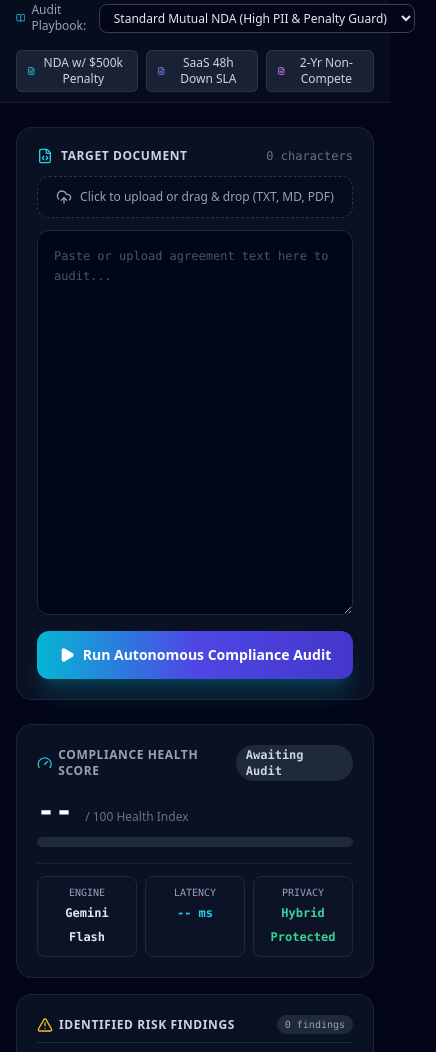
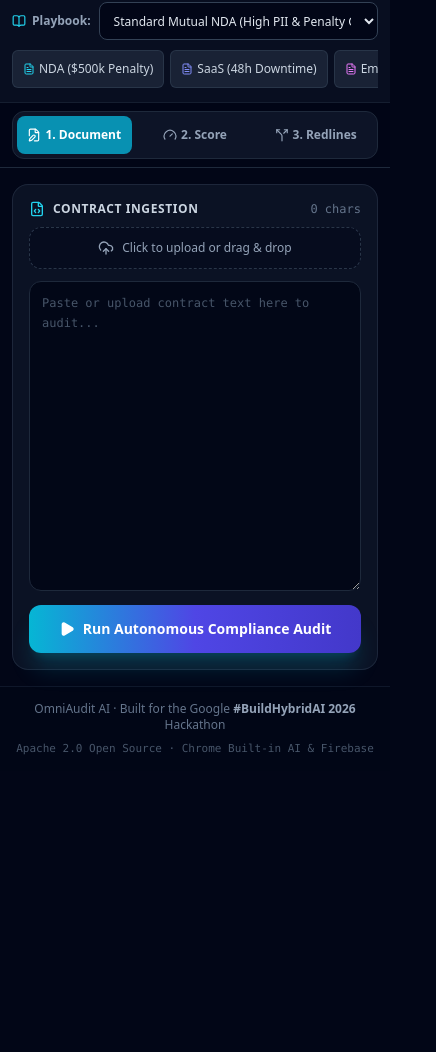
Before and after one commit to alfredoalvarado53-ui/omniaudit-ai, a plain HTML site: page index.html in a window 390 px wide. Shown: the part 73-1125 px from the top of the page, 436 px wide, since content can reach past the window. After the commit the page ends 844 px from the top, so only its background shows below. Drawn offline with nearby package versions, Linux system fonts and the light colour scheme.

Commit message:
feat(mobile): add responsive layout and mobile sticky tab navigation

```diff
--- a/index.html
+++ b/index.html
@@ -2,23 +2,26 @@
 <html lang="en" class="h-full bg-slate-950 text-slate-100 antialiased">
 <head>
   <meta charset="UTF-8" />
-  <meta name="viewport" content="width=device-width, initial-scale=1.0" />
+  <meta name="viewport" content="width=device-width, initial-scale=1.0, maximum-scale=1.0, user-scalable=no" />
   <title>OmniAudit AI — Enterprise Hybrid Contract & Compliance Studio</title>
+  <meta name="description" content="Enterprise hybrid contract review and compliance studio with on-device Chrome Built-in AI (Gemini Nano) and Firebase AI Logic cloud fallback." />
+
   <!-- Tailwind CSS -->
   <script src="https://cdn.tailwindcss.com"></script>
   <!-- Marked for Markdown -->
   <script src="https://cdn.jsdelivr.net/npm/marked/marked.min.js"></script>
   <!-- Lucide Icons -->
   <script src="https://unpkg.com/lucide@latest"></script>
+
   <style>
     .glass-card {
-      background: rgba(15, 23, 42, 0.7);
+      background: rgba(15, 23, 42, 0.75);
       backdrop-filter: blur(16px);
-      border: 1px solid rgba(51, 65, 85, 0.4);
+      border: 1px solid rgba(51, 65, 85, 0.45);
     }
     .custom-scroll::-webkit-scrollbar {
-      width: 6px;
-      height: 6px;
+      width: 5px;
+      height: 5px;
     }
     .custom-scroll::-webkit-scrollbar-track {
       background: rgba(15, 23, 42, 0.6);
@@ -30,58 +33,69 @@
     .custom-scroll::-webkit-scrollbar-thumb:hover {
       background: #475569;
     }
+    /* Smooth tab transition */
+    .tab-content-active {
+      display: flex !important;
+    }
+    /* Mobile-optimized touch targets */
+    @media (max-width: 640px) {
+      button, select, input, a {
+        min-height: 38px;
+      }
+    }
   </style>
 </head>
-<body class="min-h-full flex flex-col font-sans selection:bg-cyan-500 selection:text-white">
+<body class="min-h-full flex flex-col font-sans selection:bg-cyan-500 selection:text-white bg-slate-950">
 
   <!-- Top Global Header -->
   <header class="border-b border-slate-800/80 bg-slate-900/90 backdrop-blur-md sticky top-0 z-50">
-    <div class="max-w-[1600px] mx-auto px-4 sm:px-6 lg:px-8 h-16 flex items-center justify-between">
+    <div class="max-w-[1600px] mx-auto px-3 sm:px-6 lg:px-8 h-16 flex items-center justify-between gap-2">
 
       <!-- Brand & Version -->
-      <div class="flex items-center gap-3">
-        <div class="w-10 h-10 rounded-xl bg-gradient-to-tr from-cyan-500 via-indigo-500 to-fuchsia-500 flex items-center justify-center shadow-lg shadow-cyan-500/25">
+      <div class="flex items-center gap-2.5 sm:gap-3">
+        <div class="w-9 h-9 sm:w-10 sm:h-10 rounded-xl bg-gradient-to-tr from-cyan-500 via-indigo-500 to-fuchsia-500 flex items-center justify-center shadow-lg shadow-cyan-500/25 shrink-0">
           <i data-lucide="shield-check" class="w-5 h-5 text-white"></i>
         </div>
         <div>
-          <div class="flex items-center gap-2">
-            <span class="font-extrabold text-lg tracking-tight bg-gradient-to-r from-cyan-400 via-indigo-200 to-white bg-clip-text text-transparent">
+          <div class="flex items-center gap-1.5 sm:gap-2">
+            <span class="font-extrabold text-base sm:text-lg tracking-tight bg-gradient-to-r from-cyan-400 via-indigo-200 to-white bg-clip-text text-transparent">
               OmniAudit AI
             </span>
-            <span class="text-[10px] font-mono uppercase bg-cyan-950 text-cyan-400 border border-cyan-800/80 px-2 py-0.5 rounded-full font-bold">
+            <span class="text-[9px] sm:text-[10px] font-mono uppercase bg-cyan-950/80 text-cyan-400 border border-cyan-800/80 px-1.5 sm:px-2 py-0.5 rounded-full font-bold">
               Studio Pro
             </span>
           </div>
-          <span class="text-xs text-slate-400 font-mono hidden sm:inline">Enterprise Hybrid Contract Intelligence</span>
+          <span class="text-[11px] text-slate-400 font-mono hidden md:inline">Enterprise Hybrid Contract Intelligence</span>
         </div>
       </div>
 
       <!-- Live Network & Engine Telemetry -->
-      <div class="flex items-center gap-3">
+      <div class="flex items-center gap-1.5 sm:gap-2.5">
         <!-- Live Connection Status -->
-        <div id="netStatusBadge" class="flex items-center gap-2 px-3 py-1.5 rounded-full text-xs font-mono font-medium bg-emerald-950/60 text-emerald-300 border border-emerald-700/60 shadow-sm transition">
-          <span class="w-2 h-2 rounded-full bg-emerald-400"></span>
-          <span id="netStatusText">Online · Hybrid Ready</span>
+        <div id="netStatusBadge" class="flex items-center gap-1.5 px-2.5 sm:px-3 py-1 sm:py-1.5 rounded-full text-[11px] sm:text-xs font-mono font-medium bg-emerald-950/60 text-emerald-300 border border-emerald-700/60 shadow-sm transition">
+          <span class="w-2 h-2 rounded-full bg-emerald-400 shrink-0"></span>
+          <span id="netStatusText" class="truncate max-w-[110px] sm:max-w-none">Online · Hybrid</span>
         </div>
 
         <!-- Live Model / Engine Routing Badge -->
-        <div id="engineStatusBadge" class="flex items-center gap-2 px-3 py-1.5 rounded-full text-xs font-mono font-medium bg-slate-800 text-slate-300 border border-slate-700 shadow-sm">
-          <span class="w-2 h-2 rounded-full bg-cyan-400 animate-pulse"></span>
-          <span id="engineBadgeText">Detecting Nano / Cloud...</span>
+        <div id="engineStatusBadge" class="hidden xs:flex items-center gap-1.5 px-2.5 sm:px-3 py-1 sm:py-1.5 rounded-full text-[11px] sm:text-xs font-mono font-medium bg-slate-800 text-slate-300 border border-slate-700 shadow-sm">
+          <span class="w-2 h-2 rounded-full bg-cyan-400 animate-pulse shrink-0"></span>
+          <span id="engineBadgeText" class="truncate max-w-[90px] sm:max-w-none">Auto Engine</span>
         </div>
       </div>
     </div>
   </header>
 
-  <!-- Sub-Header: Playbook & Preset Bar -->
-  <section class="border-b border-slate-800/60 bg-slate-900/40 px-4 sm:px-6 lg:px-8 py-2.5">
-    <div class="max-w-[1600px] mx-auto flex flex-wrap items-center justify-between gap-4">
+  <!-- Sub-Header: Playbook & Quick Templates Bar (Scrollable on mobile) -->
+  <section class="border-b border-slate-800/60 bg-slate-900/50 px-3 sm:px-6 lg:px-8 py-2.5">
+    <div class="max-w-[1600px] mx-auto flex flex-col md:flex-row md:items-center justify-between gap-2.5">
+
       <!-- Playbook Selector -->
-      <div class="flex items-center gap-2">
-        <span class="text-xs font-medium text-slate-400 flex items-center gap-1.5">
-          <i data-lucide="book-open" class="w-3.5 h-3.5 text-cyan-400"></i> Audit Playbook:
+      <div class="flex items-center gap-2 w-full md:w-auto">
+        <span class="text-xs font-semibold text-slate-400 flex items-center gap-1.5 shrink-0">
+          <i data-lucide="book-open" class="w-3.5 h-3.5 text-cyan-400"></i> <span class="hidden sm:inline">Audit</span> Playbook:
         </span>
-        <select id="playbookSelect" class="bg-slate-950 border border-slate-700 text-slate-200 text-xs rounded-lg px-2.5 py-1 focus:ring-1 focus:ring-cyan-500 outline-none font-medium">
+        <select id="playbookSelect" class="w-full md:w-auto bg-slate-950 border border-slate-700 text-slate-200 text-xs rounded-lg px-2.5 py-1.5 focus:ring-1 focus:ring-cyan-500 outline-none font-medium transition cursor-pointer">
           <option value="standard_nda">Standard Mutual NDA (High PII & Penalty Guard)</option>
           <option value="enterprise_saas">Enterprise SaaS Master Services Agreement</option>
           <option value="employment_contract">Senior Tech Employment & IP Assignment</option>
@@ -89,57 +103,75 @@
         </select>
       </div>
 
-      <!-- Quick Document Templates -->
-      <div class="flex items-center gap-2">
-        <span class="text-xs text-slate-500 font-mono hidden md:inline">Quick Templates:</span>
-        <button id="btnTplNDA" class="text-xs px-2.5 py-1 rounded-md bg-slate-800/80 hover:bg-slate-700 text-slate-300 border border-slate-700/60 transition flex items-center gap-1">
-          <i data-lucide="file-text" class="w-3 h-3 text-cyan-400"></i> NDA w/ $500k Penalty
+      <!-- Quick Document Templates (Horizontal scroll on mobile) -->
+      <div class="flex items-center gap-1.5 overflow-x-auto pb-1 md:pb-0 custom-scroll no-scrollbar">
+        <span class="text-xs text-slate-500 font-mono hidden lg:inline shrink-0">Sample Templates:</span>
+        <button id="btnTplNDA" class="text-xs whitespace-nowrap px-2.5 py-1.5 rounded-md bg-slate-800/80 hover:bg-slate-700 text-slate-300 border border-slate-700/60 transition flex items-center gap-1 shrink-0 active:scale-95">
+          <i data-lucide="file-text" class="w-3 h-3 text-cyan-400"></i> NDA ($500k Penalty)
         </button>
-        <button id="btnTplSaaS" class="text-xs px-2.5 py-1 rounded-md bg-slate-800/80 hover:bg-slate-700 text-slate-300 border border-slate-700/60 transition flex items-center gap-1">
-          <i data-lucide="file-text" class="w-3 h-3 text-indigo-400"></i> SaaS 48h Down SLA
+        <button id="btnTplSaaS" class="text-xs whitespace-nowrap px-2.5 py-1.5 rounded-md bg-slate-800/80 hover:bg-slate-700 text-slate-300 border border-slate-700/60 transition flex items-center gap-1 shrink-0 active:scale-95">
+          <i data-lucide="file-text" class="w-3 h-3 text-indigo-400"></i> SaaS (48h Downtime)
         </button>
-        <button id="btnTplEmployment" class="text-xs px-2.5 py-1 rounded-md bg-slate-800/80 hover:bg-slate-700 text-slate-300 border border-slate-700/60 transition flex items-center gap-1">
-          <i data-lucide="file-text" class="w-3 h-3 text-fuchsia-400"></i> 2-Yr Non-Compete
+        <button id="btnTplEmployment" class="text-xs whitespace-nowrap px-2.5 py-1.5 rounded-md bg-slate-800/80 hover:bg-slate-700 text-slate-300 border border-slate-700/60 transition flex items-center gap-1 shrink-0 active:scale-95">
+          <i data-lucide="file-text" class="w-3 h-3 text-fuchsia-400"></i> Employment (Non-Compete)
         </button>
       </div>
     </div>
   </section>
 
-  <!-- Main 3-Column Studio Layout -->
-  <main class="flex-1 max-w-[1600px] mx-auto w-full px-4 sm:px-6 lg:px-8 py-6 grid grid-cols-1 lg:grid-cols-12 gap-6">
+  <!-- Mobile View Selector Pills (Only visible on screens < 1024px) -->
+  <nav class="lg:hidden border-b border-slate-800 bg-slate-950/90 px-3 py-2 sticky top-16 z-40 backdrop-blur-md">
+    <div class="grid grid-cols-3 gap-1.5 bg-slate-900/90 p-1 rounded-xl border border-slate-800">
+      <button id="mobileTabEditor" class="py-1.5 text-xs font-semibold rounded-lg text-center transition bg-cyan-600 text-white flex items-center justify-center gap-1">
+        <i data-lucide="file-edit" class="w-3.5 h-3.5"></i>
+        <span>1. Document</span>
+      </button>
+      <button id="mobileTabScore" class="py-1.5 text-xs font-semibold rounded-lg text-center transition text-slate-400 hover:text-white flex items-center justify-center gap-1">
+        <i data-lucide="gauge" class="w-3.5 h-3.5"></i>
+        <span>2. Score</span>
+      </button>
+      <button id="mobileTabResults" class="py-1.5 text-xs font-semibold rounded-lg text-center transition text-slate-400 hover:text-white flex items-center justify-center gap-1">
+        <i data-lucide="split" class="w-3.5 h-3.5"></i>
+        <span>3. Redlines</span>
+      </button>
+    </div>
+  </nav>
+
+  <!-- Main Studio Workspace (Responsive 3-Column on Desktop / Tabbed Stack on Mobile) -->
+  <main class="flex-1 max-w-[1600px] mx-auto w-full px-3 sm:px-6 lg:px-8 py-4 sm:py-6 grid grid-cols-1 lg:grid-cols-12 gap-5 sm:gap-6">
 
     <!-- Column 1: Document Editor & File Ingestion (4 cols) -->
-    <div class="lg:col-span-4 flex flex-col gap-4">
-      <div class="glass-card rounded-2xl p-5 flex-1 flex flex-col">
+    <div id="colEditor" class="lg:col-span-4 flex flex-col gap-4">
+      <div class="glass-card rounded-2xl p-4 sm:p-5 flex-1 flex flex-col">
 
         <!-- Header with file drop and char count -->
-        <div class="flex items-center justify-between mb-3">
+        <div class="flex items-center justify-between mb-2.5">
           <div class="flex items-center gap-2">
             <i data-lucide="file-code" class="w-4 h-4 text-cyan-400"></i>
-            <h2 class="text-xs font-bold uppercase tracking-wider text-slate-300">Target Document</h2>
+            <h2 class="text-xs font-bold uppercase tracking-wider text-slate-300">Contract Ingestion</h2>
           </div>
-          <span id="charCount" class="text-xs font-mono text-slate-500">0 characters</span>
+          <span id="charCount" class="text-xs font-mono text-slate-500">0 chars</span>
         </div>
 
         <!-- Drag & Drop Zone / Upload Input -->
-        <div id="dropZone" class="border border-dashed border-slate-700/80 hover:border-cyan-500/60 bg-slate-950/40 rounded-xl p-3 mb-3 text-center transition cursor-pointer flex items-center justify-center gap-2">
+        <div id="dropZone" class="border border-dashed border-slate-700/80 hover:border-cyan-500/60 bg-slate-950/40 rounded-xl p-3 mb-3 text-center transition cursor-pointer flex items-center justify-center gap-2 active:bg-slate-900">
           <input type="file" id="fileUpload" accept=".txt,.md,.json,.pdf,.doc,.docx" class="hidden" />
           <i data-lucide="upload-cloud" class="w-4 h-4 text-slate-400"></i>
-          <span class="text-xs text-slate-400 font-medium">Click to upload or drag & drop (TXT, MD, PDF)</span>
+          <span class="text-xs text-slate-400 font-medium">Click to upload or drag & drop</span>
         </div>
 
-        <!-- Textarea -->
+        <!-- Contract Textarea -->
         <textarea
           id="docText"
-          rows="18"
-          placeholder="Paste or upload agreement text here to audit..."
-          class="w-full flex-1 rounded-xl bg-slate-950/90 border border-slate-800 p-4 font-mono text-xs text-slate-200 placeholder:text-slate-600 focus:outline-none focus:ring-1 focus:ring-cyan-500 focus:border-cyan-500 custom-scroll leading-relaxed"
+          rows="14"
+          placeholder="Paste or upload contract text here to audit..."
+          class="w-full flex-1 min-h-[260px] sm:min-h-[340px] rounded-xl bg-slate-950/90 border border-slate-800 p-3 sm:p-4 font-mono text-xs text-slate-200 placeholder:text-slate-600 focus:outline-none focus:ring-1 focus:ring-cyan-500 focus:border-cyan-500 custom-scroll leading-relaxed"
         ></textarea>
 
         <!-- Audit Trigger Button -->
         <button
           id="btnRunAudit"
-          class="mt-4 w-full py-3.5 px-4 rounded-xl bg-gradient-to-r from-cyan-500 via-indigo-600 to-indigo-700 hover:from-cyan-400 hover:to-indigo-500 text-white font-bold text-sm shadow-xl shadow-cyan-500/20 flex items-center justify-center gap-2 transition transform active:scale-[0.99]"
+          class="mt-3.5 w-full py-3.5 px-4 rounded-xl bg-gradient-to-r from-cyan-500 via-indigo-600 to-indigo-700 hover:from-cyan-400 hover:to-indigo-500 text-white font-bold text-sm shadow-xl shadow-cyan-500/20 flex items-center justify-center gap-2 transition transform active:scale-[0.99] cursor-pointer"
         >
           <i data-lucide="play" class="w-4 h-4 fill-current"></i>
           <span>Run Autonomous Compliance Audit</span>
@@ -149,13 +181,13 @@
     </div>
 
     <!-- Column 2: Audit Analytics & Risk Matrix (4 cols) -->
-    <div class="lg:col-span-4 flex flex-col gap-4">
+    <div id="colScore" class="hidden lg:flex lg:col-span-4 flex-col gap-4">
 
       <!-- Risk Score Header Card -->
-      <div class="glass-card rounded-2xl p-5">
+      <div class="glass-card rounded-2xl p-4 sm:p-5">
         <div class="flex items-center justify-between mb-3">
           <span class="text-xs font-bold uppercase tracking-wider text-slate-400 flex items-center gap-1.5">
-            <i data-lucide="gauge" class="w-4 h-4 text-cyan-400"></i> Compliance Health Score
+            <i data-lucide="gauge" class="w-4 h-4 text-cyan-400"></i> Health Score
           </span>
           <span id="riskVerdictBadge" class="text-xs font-mono font-bold px-2.5 py-0.5 rounded-full bg-slate-800 text-slate-300">
             Awaiting Audit
@@ -164,7 +196,7 @@
 
         <!-- Visual Risk Meter -->
         <div class="flex items-baseline gap-3 mb-2">
-          <span id="scoreNumber" class="text-3xl font-black text-white font-mono">--</span>
+          <span id="scoreNumber" class="text-3xl sm:text-4xl font-black text-white font-mono">--</span>
           <span class="text-xs text-slate-500">/ 100 Health Index</span>
         </div>
         <div class="w-full bg-slate-800 h-2.5 rounded-full overflow-hidden">
@@ -174,31 +206,31 @@
         <!-- Telemetry Breakdown -->
         <div class="grid grid-cols-3 gap-2 mt-4 pt-3 border-t border-slate-800/80 text-center font-mono">
           <div class="p-2 rounded-lg bg-slate-900/60 border border-slate-800">
-            <span class="text-[10px] text-slate-400 block">ENGINE</span>
-            <span id="telemetryEngine" class="text-xs font-bold text-slate-200">--</span>
+            <span class="text-[9px] sm:text-[10px] text-slate-400 block uppercase">Engine</span>
+            <span id="telemetryEngine" class="text-[11px] sm:text-xs font-bold text-slate-200 truncate block">--</span>
           </div>
           <div class="p-2 rounded-lg bg-slate-900/60 border border-slate-800">
-            <span class="text-[10px] text-slate-400 block">LATENCY</span>
-            <span id="telemetryLatency" class="text-xs font-bold text-cyan-400">-- ms</span>
+            <span class="text-[9px] sm:text-[10px] text-slate-400 block uppercase">Latency</span>
+            <span id="telemetryLatency" class="text-[11px] sm:text-xs font-bold text-cyan-400 block">-- ms</span>
           </div>
           <div class="p-2 rounded-lg bg-slate-900/60 border border-slate-800">
-            <span class="text-[10px] text-slate-400 block">PRIVACY</span>
-            <span id="telemetryPrivacy" class="text-xs font-bold text-emerald-400">Zero-Cloud</span>
+            <span class="text-[9px] sm:text-[10px] text-slate-400 block uppercase">Privacy</span>
+            <span id="telemetryPrivacy" class="text-[11px] sm:text-xs font-bold text-emerald-400 block">Zero-Cloud</span>
           </div>
         </div>
       </div>
 
       <!-- Real-time Risk Findings List -->
-      <div class="glass-card rounded-2xl p-5 flex-1 flex flex-col">
+      <div class="glass-card rounded-2xl p-4 sm:p-5 flex-1 flex flex-col min-h-[300px]">
         <div class="flex items-center justify-between mb-3 border-b border-slate-800 pb-2">
           <div class="flex items-center gap-1.5">
             <i data-lucide="alert-triangle" class="w-4 h-4 text-amber-400"></i>
-            <h3 class="text-xs font-bold uppercase tracking-wider text-slate-300">Identified Risk Findings</h3>
+            <h3 class="text-xs font-bold uppercase tracking-wider text-slate-300">Identified Findings</h3>
           </div>
           <span id="findingCountBadge" class="text-[10px] font-mono bg-slate-800 text-slate-400 px-2 py-0.5 rounded-full">0 findings</span>
         </div>
 
-        <div id="findingsContainer" class="flex-1 overflow-y-auto custom-scroll space-y-2.5 pr-1">
+        <div id="findingsContainer" class="flex-1 overflow-y-auto custom-scroll space-y-2.5 pr-1 max-h-[460px]">
           <div class="h-44 flex flex-col items-center justify-center text-slate-500 text-xs text-center p-4">
             <i data-lucide="check-circle" class="w-8 h-8 text-slate-700 mb-2"></i>
             <span>No risks detected yet. Run an audit to populate clause findings.</span>
@@ -209,33 +241,33 @@
     </div>
 
     <!-- Column 3: Redline Comparison & Export Studio (4 cols) -->
-    <div class="lg:col-span-4 flex flex-col gap-4">
-      <div class="glass-card rounded-2xl p-5 flex-1 flex flex-col">
+    <div id="colResults" class="hidden lg:flex lg:col-span-4 flex-col gap-4">
+      <div class="glass-card rounded-2xl p-4 sm:p-5 flex-1 flex flex-col min-h-[380px]">
 
         <!-- Tabs: Executive Report vs Smart Redline -->
-        <div class="flex items-center justify-between border-b border-slate-800 pb-3 mb-3">
+        <div class="flex items-center justify-between border-b border-slate-800 pb-3 mb-3 gap-2">
           <div class="flex items-center gap-1 bg-slate-950 p-1 rounded-lg border border-slate-800">
-            <button id="tabReport" class="px-3 py-1 rounded-md text-xs font-medium bg-slate-800 text-white transition">
-              Executive Report
+            <button id="tabReport" class="px-2.5 sm:px-3 py-1 rounded-md text-xs font-medium bg-slate-800 text-white transition cursor-pointer">
+              Report
             </button>
-            <button id="tabRedline" class="px-3 py-1 rounded-md text-xs font-medium text-slate-400 hover:text-white transition">
-              Smart Redline
+            <button id="tabRedline" class="px-2.5 sm:px-3 py-1 rounded-md text-xs font-medium text-slate-400 hover:text-white transition cursor-pointer">
+              Smart Redlines
             </button>
           </div>
 
           <!-- Export Actions -->
           <div class="flex items-center gap-1.5">
-            <button id="btnExportMarkdown" title="Export Markdown" class="p-1.5 rounded-lg bg-slate-800 hover:bg-slate-700 text-slate-300 border border-slate-700 text-xs transition">
+            <button id="btnExportMarkdown" title="Export Markdown" class="p-1.5 rounded-lg bg-slate-800 hover:bg-slate-700 text-slate-300 border border-slate-700 text-xs transition active:scale-95 cursor-pointer">
               <i data-lucide="download" class="w-3.5 h-3.5"></i>
             </button>
-            <button id="btnCopyReport" title="Copy to Clipboard" class="p-1.5 rounded-lg bg-slate-800 hover:bg-slate-700 text-slate-300 border border-slate-700 text-xs transition">
+            <button id="btnCopyReport" title="Copy to Clipboard" class="p-1.5 rounded-lg bg-slate-800 hover:bg-slate-700 text-slate-300 border border-slate-700 text-xs transition active:scale-95 cursor-pointer">
               <i data-lucide="copy" class="w-3.5 h-3.5"></i>
             </button>
           </div>
         </div>
 
         <!-- View 1: Markdown Report View -->
-        <div id="viewReport" class="flex-1 overflow-y-auto custom-scroll text-xs text-slate-300 leading-relaxed pr-2 prose prose-invert prose-cyan max-w-none">
+        <div id="viewReport" class="flex-1 overflow-y-auto custom-scroll text-xs text-slate-300 leading-relaxed pr-2 prose prose-invert prose-cyan max-w-none max-h-[500px]">
           <div class="h-64 flex flex-col items-center justify-center text-slate-500 text-center p-4">
             <i data-lucide="file-search" class="w-10 h-10 text-slate-700 mb-3"></i>
             <p class="font-medium text-slate-400">Awaiting Analysis</p>
@@ -244,7 +276,7 @@
         </div>
 
         <!-- View 2: Redline Comparison View (Hidden by default) -->
-        <div id="viewRedline" class="hidden flex-1 overflow-y-auto custom-scroll text-xs text-slate-300 leading-relaxed space-y-3 pr-2">
+        <div id="viewRedline" class="hidden flex-1 overflow-y-auto custom-scroll text-xs text-slate-300 leading-relaxed space-y-3 pr-2 max-h-[500px]">
           <!-- Populated dynamically with side-by-side or strike-through revisions -->
         </div>
 
@@ -254,9 +286,9 @@
   </main>
 
   <!-- Footer Info -->
-  <footer class="border-t border-slate-900 bg-slate-950 py-3.5 px-6 text-center text-xs text-slate-500 flex items-center justify-between max-w-[1600px] mx-auto w-full">
+  <footer class="border-t border-slate-900 bg-slate-950/90 py-3.5 px-4 sm:px-6 text-center text-xs text-slate-500 flex flex-col sm:flex-row items-center justify-between gap-2 max-w-[1600px] mx-auto w-full">
     <span>OmniAudit AI · Built for the Google <strong class="text-slate-400">#BuildHybridAI 2026</strong> Hackathon</span>
-    <span class="font-mono text-slate-600">Apache 2.0 Open Source · Firebase AI Logic</span>
+    <span class="font-mono text-slate-600 text-[11px]">Apache 2.0 Open Source · Chrome Built-in AI & Firebase</span>
   </footer>
 
   <!-- App Script -->
```
